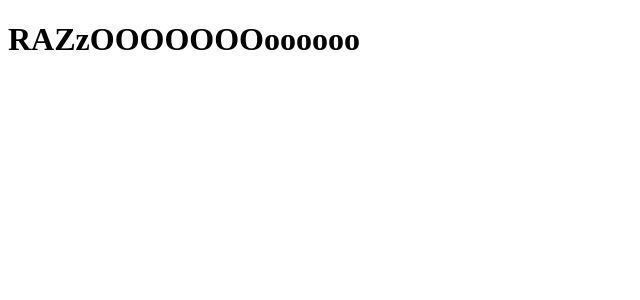
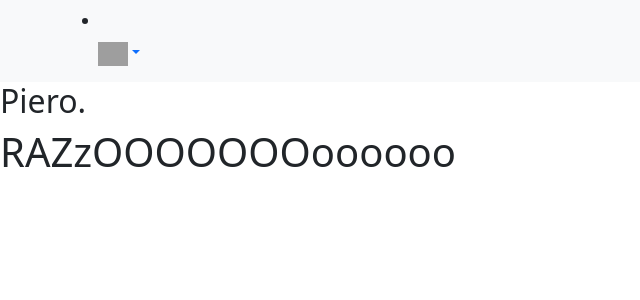
Before and after one commit to Razzokk8/REACT-PF-Example, a React (Create React App) app: page / in a window 1280 px wide. Shown: the top 300 px of the page, without its empty margins (0-640 px from the left). Built offline with nearby package versions, Linux system fonts and the light colour scheme; grey boxes are pictures that could not be loaded.

Commit message:
the th3rd

```diff
--- a/package.json
+++ b/package.json
@@ -6,7 +6,9 @@
     "@testing-library/jest-dom": "^5.16.0",
     "@testing-library/react": "^11.2.7",
     "@testing-library/user-event": "^12.8.3",
+    "bootstrap": "^5.1.3",
     "react": "^17.0.2",
+    "react-bootstrap": "^2.0.3",
     "react-dom": "^17.0.2",
     "react-router-dom": "^6.0.2",
     "react-scripts": "^4.0.3",
--- a/public/index.html
+++ b/public/index.html
@@ -9,5 +9,7 @@
     <body>
         <noscript> This browser does not have JavaScript enabled. Please enable it in setting if it is possible. </noscript>
         <div id="root"></div>
+        <script src="https://cdn.jsdelivr.net/npm/bootstrap@5.1.3/dist/js/bootstrap.bundle.min.js" integrity="sha384-ka7Sk0Gln4gmtz2MlQnikT1wXgYsOg+OMhuP+IlRH9sENBO0LRn5q+8nbTov4+1p" crossorigin="anonymous"></script>
+
     </body>
 </html>
--- a/src/App.js
+++ b/src/App.js
@@ -1,9 +1,12 @@
 import React from 'react';
+import MainR from './hoc/MainRouter';
+
 
 
 export default function App() {
     return (
         <div>
+            <MainR />
             <h1>RAZzOOOOOOOoooooo</h1>
         </div>
     )
--- /dev/null
+++ b/src/components/Navbar.jsx
@@ -0,0 +1,28 @@
+import React from 'react'
+
+
+function Navbar() {
+    return (
+        <div>
+            <nav className="navbar navbar-light bg-light">
+  <div className="container">
+  <li class="nav-item dropdown">
+          <a class="nav-link dropdown-toggle" href="#" id="navbarDropdown" role="button" data-bs-toggle="dropdown" aria-expanded="false"><img src="https://ssl.gstatic.com/ui/v1/icons/mail/rfr/logo_gmail_lockup_default_1x_r2.png" alt="" width="30" height="24" />
+          </a>
+          <ul class="dropdown-menu" aria-labelledby="navbarDropdown">
+            <li><a class="dropdown-item" href="#">Action</a></li>
+            <li><a class="dropdown-item" href="#">Another action</a></li>
+            <li><hr class="dropdown-divider" /></li>
+            <li><a class="dropdown-item" href="#">Something else here</a></li>
+          </ul>
+        </li>
+
+
+
+  </div>
+</nav>
+        </div>
+    )
+}
+
+export default Navbar
--- /dev/null
+++ b/src/hoc/MainRouter.jsx
@@ -0,0 +1,15 @@
+import React from 'react'
+import { BrowserRouter, Switch, Route } from 'react-router-dom'
+import Navbar from '../components/Navbar'
+
+
+function MainR() {
+    return (
+        <div>
+        <Navbar />
+            <h2>Piero.</h2>
+        </div>
+    )
+}
+
+export default MainR
--- a/src/index.js
+++ b/src/index.js
@@ -1,5 +1,6 @@
 import React from 'react'
 import ReactDOM from 'react-dom'
+import 'bootstrap/dist/css/bootstrap.min.css';
 import App from './App'
 
 ReactDOM.render(
```
Also changed, not shown: 1 other file (tests, documents, lock files or other folders).
